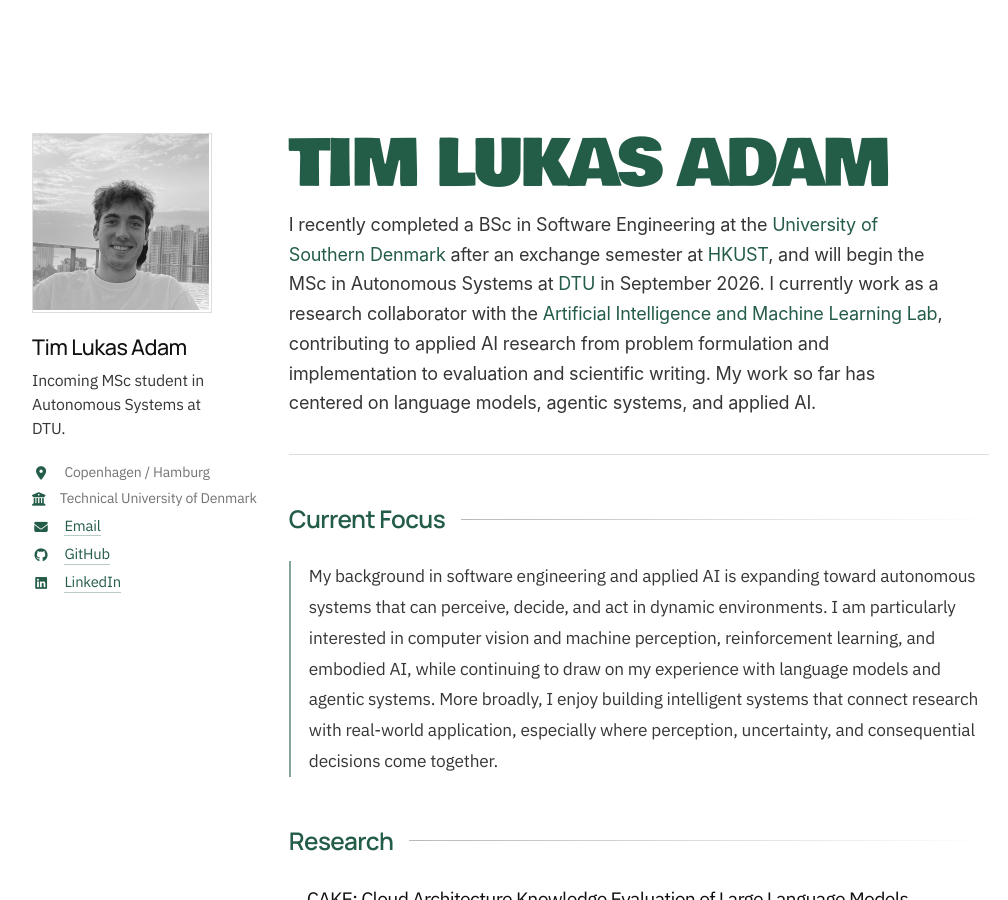
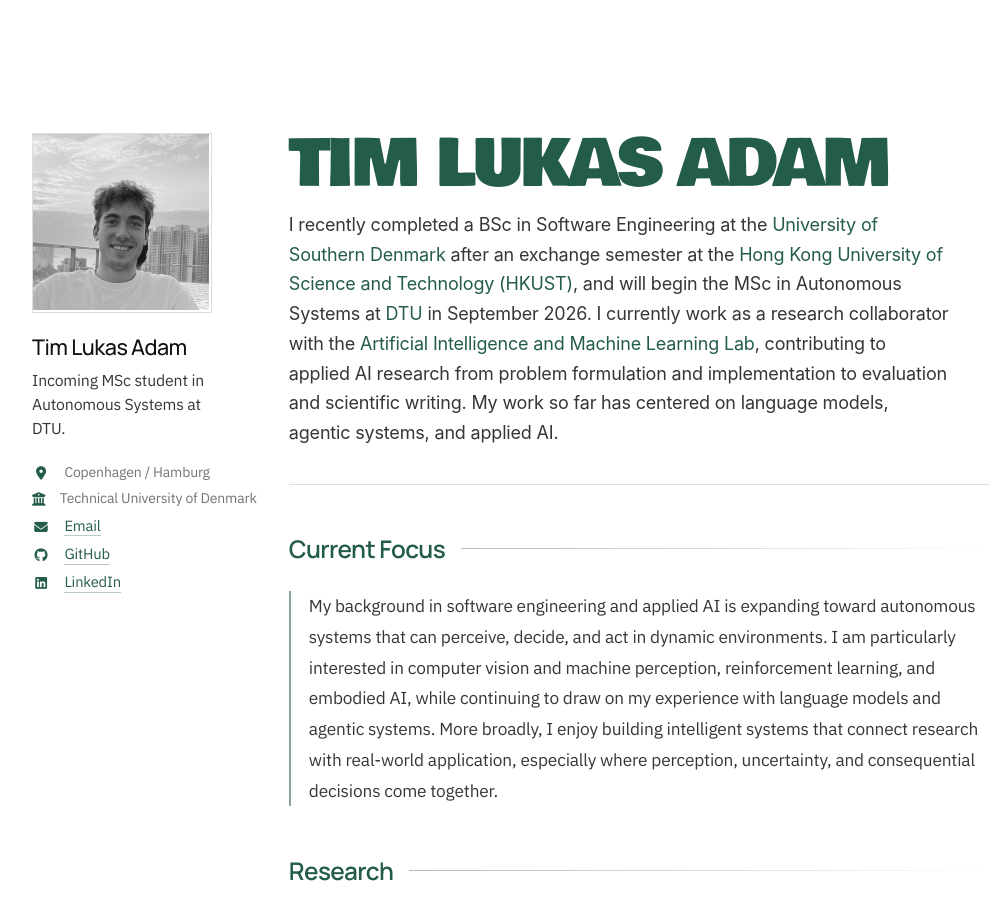
Before and after one commit to timadam03/timadam03.github.io, a Jekyll site: the page built from _pages/about.md, in a window 1280 px wide and 900 px high. Shown: the whole window, without its empty margins (128-1136 px from the left). Built offline with Jekyll 4.4.1, drawn with Linux system fonts in a browser that asks for light colours.

Commit message:
Write out HKUST name

```diff
--- a/_pages/about.md
+++ b/_pages/about.md
@@ -26,7 +26,7 @@
 <header class="profile-section">
   <div class="profile-copy">
     <h1 class="profile-name">Tim Lukas Adam</h1>
-    <p class="profile-lede">I recently completed a BSc in Software Engineering at the <a href="https://www.sdu.dk/en/">University of Southern Denmark</a> after an exchange semester at <a href="https://hkust.edu.hk/">HKUST</a>, and will begin the MSc in Autonomous Systems at <a href="https://www.dtu.dk/english/">DTU</a> in September 2026. I currently work as a research collaborator with the <a href="https://aiml-sdu.github.io/">Artificial Intelligence and Machine Learning Lab</a>, contributing to applied AI research from problem formulation and implementation to evaluation and scientific writing. My work so far has centered on language models, agentic systems, and applied AI.</p>
+    <p class="profile-lede">I recently completed a BSc in Software Engineering at the <a href="https://www.sdu.dk/en/">University of Southern Denmark</a> after an exchange semester at the <a href="https://hkust.edu.hk/">Hong Kong University of Science and Technology (HKUST)</a>, and will begin the MSc in Autonomous Systems at <a href="https://www.dtu.dk/english/">DTU</a> in September 2026. I currently work as a research collaborator with the <a href="https://aiml-sdu.github.io/">Artificial Intelligence and Machine Learning Lab</a>, contributing to applied AI research from problem formulation and implementation to evaluation and scientific writing. My work so far has centered on language models, agentic systems, and applied AI.</p>
   </div>
 </header>
 
```
